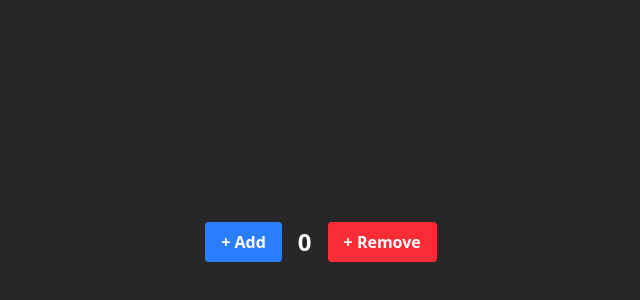
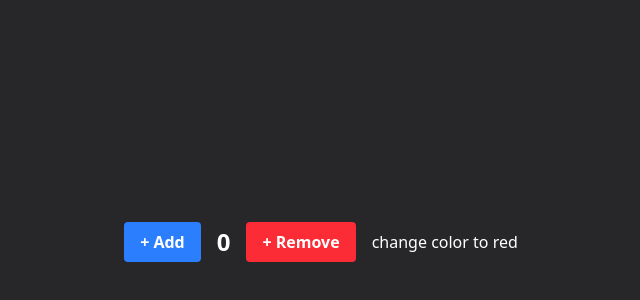
Before and after one commit to codermeghagithub/Frontend1, a React (Vite) app in the folder Frontend_1/React_js/: page / in a window 1280 px wide. Shown: the part 158-458 px from the top of the page, without its empty margins (319-959 px from the left). Built offline with nearby package versions, Linux system fonts and the light colour scheme.

Commit message:
useRef implement

```diff
--- a/Frontend_1/React_js/src/App.jsx
+++ b/Frontend_1/React_js/src/App.jsx
@@ -2,12 +2,17 @@ import React,{useEffect,useRef} from "react";
 const App = () => {
   const [count,setCount]=React.useState(0);
   const countRef=useRef(0);
+  const btnRef=useRef();
+
 
   let count2=0;
 useEffect(()=>{
   countRef.current=countRef.current+1;
   console.log("Rendering App component",countRef.current);
-})
+});
+const onChangeColor=()=>{
+  btnRef.current.style.backgroundColor="red"
+}
 
   return (
     <div className='flex flex-col items-center justify-center h-screen bg-zinc-800 text-white'>
@@ -20,6 +25,8 @@ className='bg-blue-500 hover:bg-blue-700 text-white font-bold py-2 px-4 rounded'
 <button onClick={()=>setCount(count-1)}
 className='bg-red-500 hover:bg-red-700 text-white font-bold py-2 px-4 rounded'>+ Remove
 </button>
+
+<button ref={btnRef} onClick={onChangeColor}>change color to red</button>
     </div>
     </div>
 
```
Also changed, not shown: 1 other file (tests, documents, lock files or other folders).
